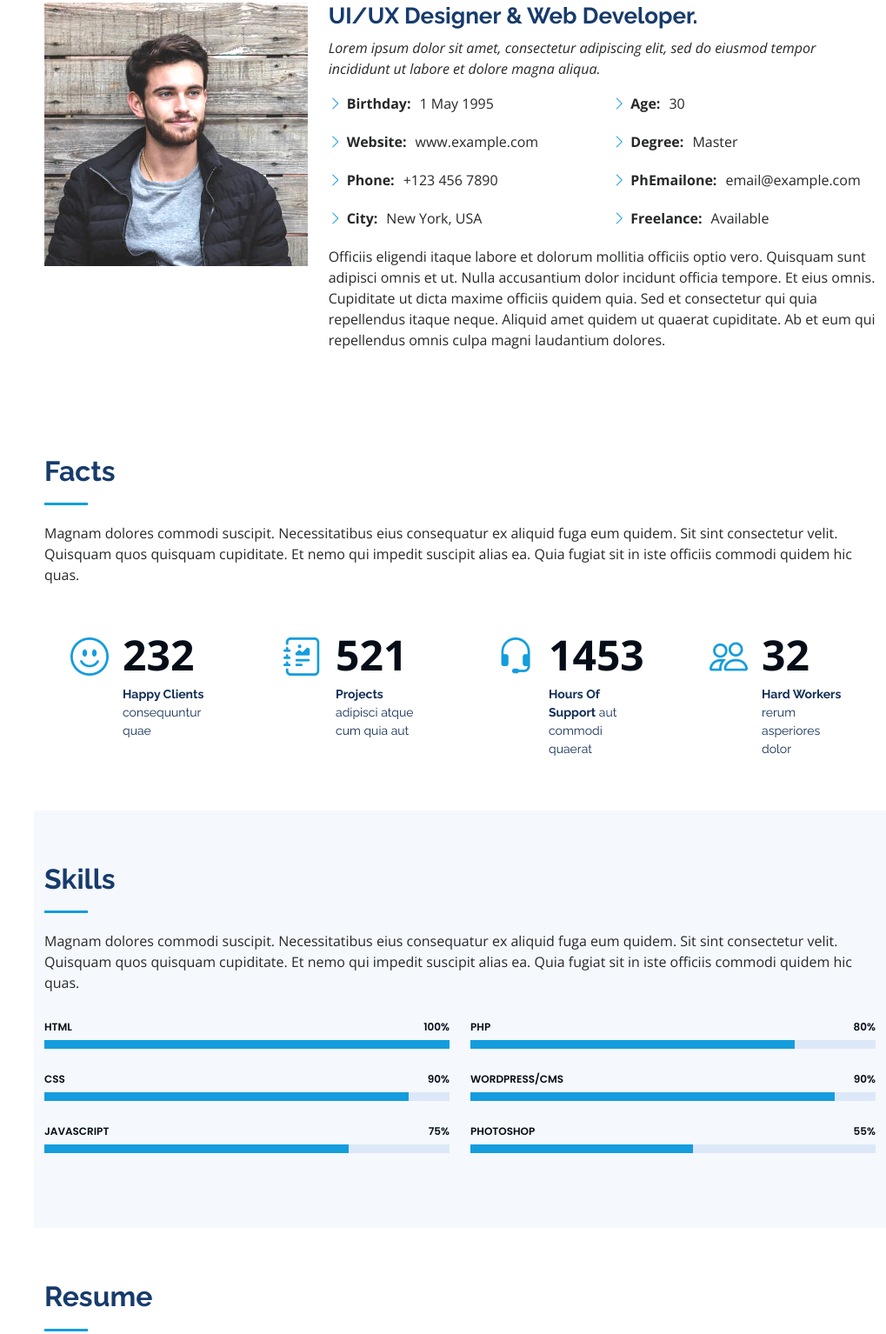
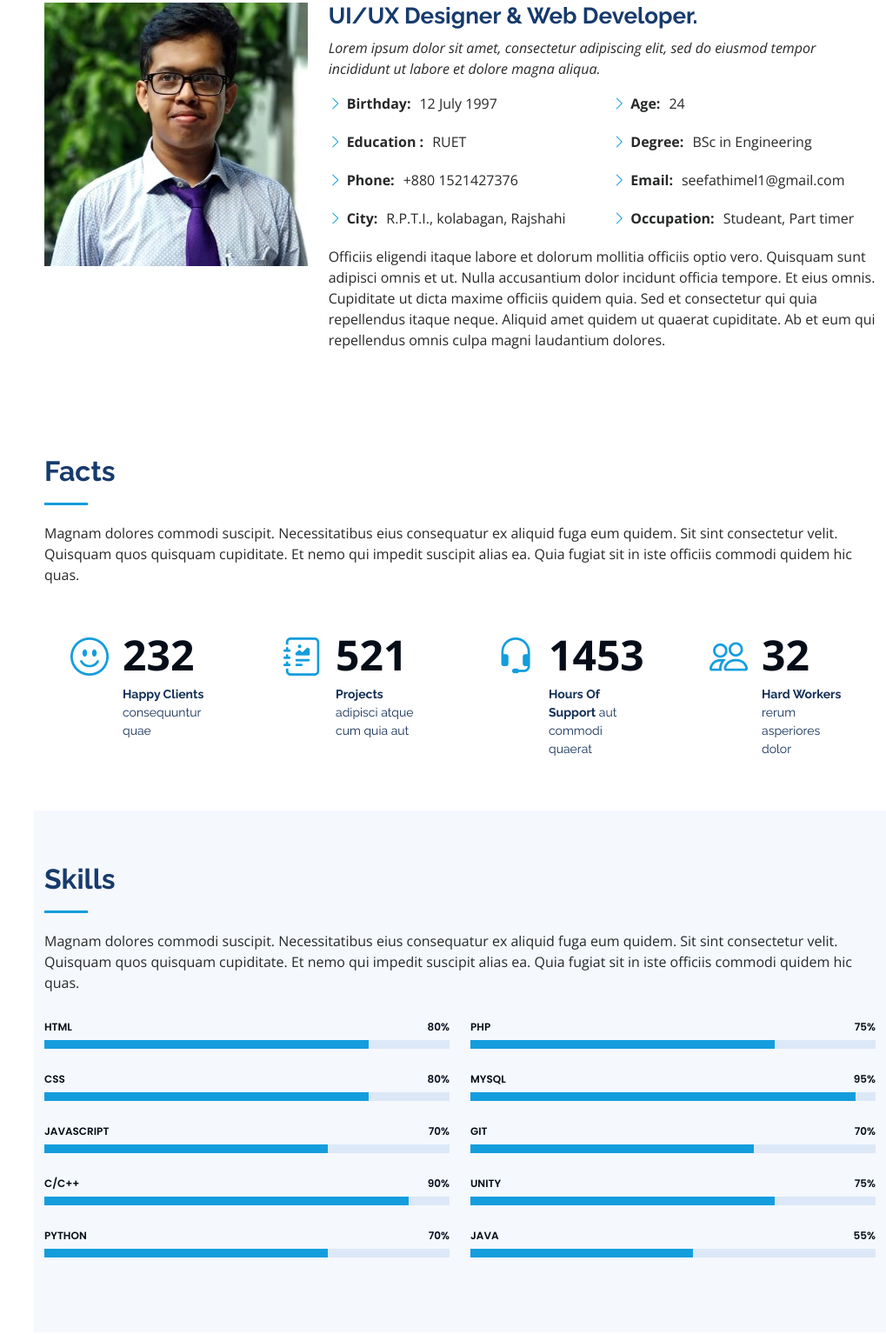
Before and after one commit to SeefatHimel/portfolio-v2, a plain HTML site: page index.html in a window 1280 px wide. Shown: the part 1037-2571 px from the top of the page at 87% size, without its empty margins (261-1280 px from the left). Drawn offline with nearby package versions, Linux system fonts and the light colour scheme.

Commit message:
2nd commit
many features work

```diff
--- /dev/null
+++ b/assets/css/himel.css
@@ -0,0 +1,17 @@
+
+#header .profile .twitter img{
+
+    border: none;
+    position: relative;
+    bottom: 14px;
+    margin: 18px 6px;
+    max-width: 60%;
+    padding: 0px;
+}
+#header .profile .social-links #gith{
+    margin-bottom: -10.6px;
+    overflow: hidden;
+    margin-top: 10px;
+    padding-top: 3px;
+    padding-left: 1px;
+}
--- a/assets/css/style.css
+++ b/assets/css/style.css
@@ -198,7 +198,7 @@ h1, h2, h3, h4, h5, h6 {
 #hero {
   width: 100%;
   height: 100vh;
-  background: url("../img/hero-bg.jpg") top center;
+  background: url("../img/himel.jpg") top center;
   background-size: cover;
 }
 #hero:before {
--- a/index.html
+++ b/index.html
@@ -24,6 +24,11 @@
   <link href="assets/vendor/glightbox/css/glightbox.min.css" rel="stylesheet">
   <link href="assets/vendor/swiper/swiper-bundle.min.css" rel="stylesheet">
 
+
+
+  <link href="assets/css/himel.css" rel="stylesheet">
+
+
   <!-- Template Main CSS File -->
   <link href="assets/css/style.css" rel="stylesheet">
 
@@ -33,6 +38,9 @@
   * Author: BootstrapMade.com
   * License: https://bootstrapmade.com/license/
   ======================================================== -->
+
+
+
 </head>
 
 <body>
@@ -45,14 +53,14 @@
     <div class="d-flex flex-column">
 
       <div class="profile">
-        <img src="assets/img/profile-img.jpg" alt="" class="img-fluid rounded-circle">
-        <h1 class="text-light"><a href="index.html">Alex Smith</a></h1>
+        <img src="assets/img/himel.jpg" alt="" class="img-fluid rounded-circle">
+        <h1 class="text-light"><a href="index.html">Seefat Hossain Himel</a></h1>
         <div class="social-links mt-3 text-center">
-          <a href="#" class="twitter"><i class="bx bxl-twitter"></i></a>
-          <a href="#" class="facebook"><i class="bx bxl-facebook"></i></a>
+          <a href="https://github.com/SeefatHimel" id="gith" class="twitter"><img src="assets/img/giticon3.png"></i></a>
+          <a href="https://www.facebook.com/Seefat.Himel" class="facebook"><i class="bx bxl-facebook"></i></a>
           <a href="#" class="instagram"><i class="bx bxl-instagram"></i></a>
           <a href="#" class="google-plus"><i class="bx bxl-skype"></i></a>
-          <a href="#" class="linkedin"><i class="bx bxl-linkedin"></i></a>
+          <a href="https://www.linkedin.com/in/seefat-hossain-himel/" class="linkedin"><i class="bx bxl-linkedin"></i></a>
         </div>
       </div>
 
@@ -72,8 +80,8 @@
   <!-- ======= Hero Section ======= -->
   <section id="hero" class="d-flex flex-column justify-content-center align-items-center">
     <div class="hero-container" data-aos="fade-in">
-      <h1>Alex Smith</h1>
-      <p>I'm <span class="typed" data-typed-items="Designer, Developer, Freelancer, Photographer"></span></p>
+      <h1>Seefat Hossain Himel</h1>
+      <p>I'm a <span class="typed" data-typed-items="Coder, Designer, Developer, Content Creator, Gamer"></span></p>
     </div>
   </section><!-- End Hero -->
 
@@ -90,7 +98,7 @@
 
         <div class="row">
           <div class="col-lg-4" data-aos="fade-right">
-            <img src="assets/img/profile-img.jpg" class="img-fluid" alt="">
+            <img src="assets/img/himel.jpg" class="img-fluid" alt="">
           </div>
           <div class="col-lg-8 pt-4 pt-lg-0 content" data-aos="fade-left">
             <h3>UI/UX Designer &amp; Web Developer.</h3>
@@ -101,18 +109,18 @@
             <div class="row">
               <div class="col-lg-6">
                 <ul>
-                  <li><i class="bi bi-chevron-right"></i> <strong>Birthday:</strong> <span>1 May 1995</span></li>
-                  <li><i class="bi bi-chevron-right"></i> <strong>Website:</strong> <span>www.example.com</span></li>
-                  <li><i class="bi bi-chevron-right"></i> <strong>Phone:</strong> <span>+123 456 7890</span></li>
-                  <li><i class="bi bi-chevron-right"></i> <strong>City:</strong> <span>New York, USA</span></li>
+                  <li><i class="bi bi-chevron-right"></i> <strong>Birthday:</strong> <span>12 July 1997</span></li>
+                  <li><i class="bi bi-chevron-right"></i> <strong>Education : </strong> <span>RUET</span></li>
+                  <li><i class="bi bi-chevron-right"></i> <strong>Phone:</strong> <span>+880 1521427376</span></li>
+                  <li><i class="bi bi-chevron-right"></i> <strong>City:</strong> <span>R.P.T.I., kolabagan, Rajshahi</span></li>
                 </ul>
               </div>
               <div class="col-lg-6">
                 <ul>
-                  <li><i class="bi bi-chevron-right"></i> <strong>Age:</strong> <span>30</span></li>
-                  <li><i class="bi bi-chevron-right"></i> <strong>Degree:</strong> <span>Master</span></li>
-                  <li><i class="bi bi-chevron-right"></i> <strong>PhEmailone:</strong> <span>email@example.com</span></li>
-                  <li><i class="bi bi-chevron-right"></i> <strong>Freelance:</strong> <span>Available</span></li>
+                  <li><i class="bi bi-chevron-right"></i> <strong>Age:</strong> <span>24</span></li>
+                  <li><i class="bi bi-chevron-right"></i> <strong>Degree:</strong> <span>BSc in Engineering</span></li>
+                  <li><i class="bi bi-chevron-right"></i> <strong>Email:</strong> <span>seefathimel1@gmail.com</span></li>
+                  <li><i class="bi bi-chevron-right"></i> <strong>Occupation:</strong> <span>Studeant, Part timer</span></li>
                 </ul>
               </div>
             </div>
@@ -188,23 +196,37 @@
           <div class="col-lg-6" data-aos="fade-up">
 
             <div class="progress">
-              <span class="skill">HTML <i class="val">100%</i></span>
+              <span class="skill">HTML <i class="val">80%</i></span>
               <div class="progress-bar-wrap">
-                <div class="progress-bar" role="progressbar" aria-valuenow="100" aria-valuemin="0" aria-valuemax="100"></div>
+                <div class="progress-bar" role="progressbar" aria-valuenow="80" aria-valuemin="0" aria-valuemax="100"></div>
               </div>
             </div>
 
             <div class="progress">
-              <span class="skill">CSS <i class="val">90%</i></span>
+              <span class="skill">CSS <i class="val">80%</i></span>
+              <div class="progress-bar-wrap">
+                <div class="progress-bar" role="progressbar" aria-valuenow="80" aria-valuemin="0" aria-valuemax="100"></div>
+              </div>
+            </div>
+
+            <div class="progress">
+              <span class="skill">JavaScript <i class="val">70%</i></span>
+              <div class="progress-bar-wrap">
+                <div class="progress-bar" role="progressbar" aria-valuenow="70" aria-valuemin="0" aria-valuemax="100"></div>
+              </div>
+            </div>
+
+            <div class="progress">
+              <span class="skill">C/C++ <i class="val">90%</i></span>
               <div class="progress-bar-wrap">
                 <div class="progress-bar" role="progressbar" aria-valuenow="90" aria-valuemin="0" aria-valuemax="100"></div>
               </div>
             </div>
 
             <div class="progress">
-              <span class="skill">JavaScript <i class="val">75%</i></span>
+              <span class="skill">Python <i class="val">70%</i></span>
               <div class="progress-bar-wrap">
-                <div class="progress-bar" role="progressbar" aria-valuenow="75" aria-valuemin="0" aria-valuemax="100"></div>
+                <div class="progress-bar" role="progressbar" aria-valuenow="70" aria-valuemin="0" aria-valuemax="100"></div>
               </div>
             </div>
 
@@ -213,21 +235,37 @@
           <div class="col-lg-6" data-aos="fade-up" data-aos-delay="100">
 
             <div class="progress">
-              <span class="skill">PHP <i class="val">80%</i></span>
+              <span class="skill">PHP <i class="val">75%</i></span>
               <div class="progress-bar-wrap">
-                <div class="progress-bar" role="progressbar" aria-valuenow="80" aria-valuemin="0" aria-valuemax="100"></div>
+                <div class="progress-bar" role="progressbar" aria-valuenow="75" aria-valuemin="0" aria-valuemax="100"></div>
               </div>
             </div>
 
             <div class="progress">
-              <span class="skill">WordPress/CMS <i class="val">90%</i></span>
+              <span class="skill">MySQL <i class="val">95%</i></span>
               <div class="progress-bar-wrap">
-                <div class="progress-bar" role="progressbar" aria-valuenow="90" aria-valuemin="0" aria-valuemax="100"></div>
+                <div class="progress-bar" role="progressbar" aria-valuenow="95" aria-valuemin="0" aria-valuemax="100"></div>
+              </div>
+            </div>
+
+
+            <div class="progress">
+              <span class="skill">Git <i class="val">70%</i></span>
+              <div class="progress-bar-wrap">
+                <div class="progress-bar" role="progressbar" aria-valuenow="70" aria-valuemin="0" aria-valuemax="100"></div>
+              </div>
+            </div>
+
+
+            <div class="progress">
+              <span class="skill">Unity <i class="val">75%</i></span>
+              <div class="progress-bar-wrap">
+                <div class="progress-bar" role="progressbar" aria-valuenow="75" aria-valuemin="0" aria-valuemax="100"></div>
               </div>
             </div>
 
             <div class="progress">
-              <span class="skill">Photoshop <i class="val">55%</i></span>
+              <span class="skill">Java <i class="val">55%</i></span>
               <div class="progress-bar-wrap">
                 <div class="progress-bar" role="progressbar" aria-valuenow="55" aria-valuemin="0" aria-valuemax="100"></div>
               </div>
@@ -568,22 +606,22 @@
               <div class="address">
                 <i class="bi bi-geo-alt"></i>
                 <h4>Location:</h4>
-                <p>A108 Adam Street, New York, NY 535022</p>
+                <p>R.P.T.I., kolabagan, Rajshahi</p>
               </div>
 
               <div class="email">
                 <i class="bi bi-envelope"></i>
                 <h4>Email:</h4>
-                <p>info@example.com</p>
+                <p>seefathimel1@gmail.com</p>
               </div>
 
               <div class="phone">
                 <i class="bi bi-phone"></i>
                 <h4>Call:</h4>
-                <p>+1 5589 55488 55s</p>
+                <p>+880 1521427376</p>
               </div>
 
-              <iframe src="https://www.google.com/maps/embed?pb=!1m14!1m8!1m3!1d12097.433213460943!2d-74.0062269!3d40.7101282!3m2!1i1024!2i768!4f13.1!3m3!1m2!1s0x0%3A0xb89d1fe6bc499443!2sDowntown+Conference+Center!5e0!3m2!1smk!2sbg!4v1539943755621" frameborder="0" style="border:0; width: 100%; height: 290px;" allowfullscreen></iframe>
+              <iframe src="https://www.google.com/maps/embed?pb=!1m14!1m8!1m3!1d1981.5972996529183!2d88.58982573855921!3d24.37209021039674!3m2!1i1024!2i768!4f13.1!3m3!1m2!1s0x39fbef0231e3b29f%3A0x864255128d4cdc3b!2zMjTCsDIyJzIxLjQiTiA4OMKwMzUnMjMuMCJF!5e0!3m2!1sen!2sbg!4v1637048226939!5m2!1sen!2sbg" width="600" height="450" style="border:0;" allowfullscreen="" loading="lazy"></iframe>
             </div>
 
           </div>
```
Also changed, not shown: assets/img/giticon.png (added), assets/img/giticon2.png (added), assets/img/giticon3.png (added), assets/img/himel.jpg (added).
